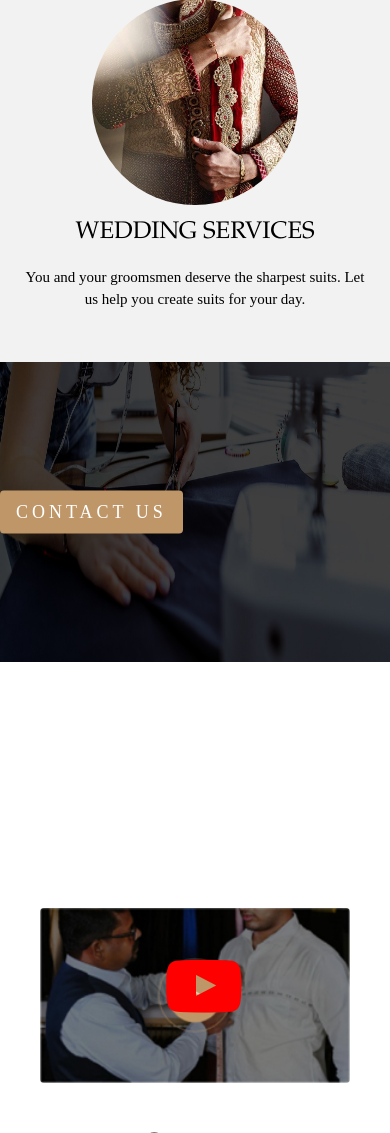
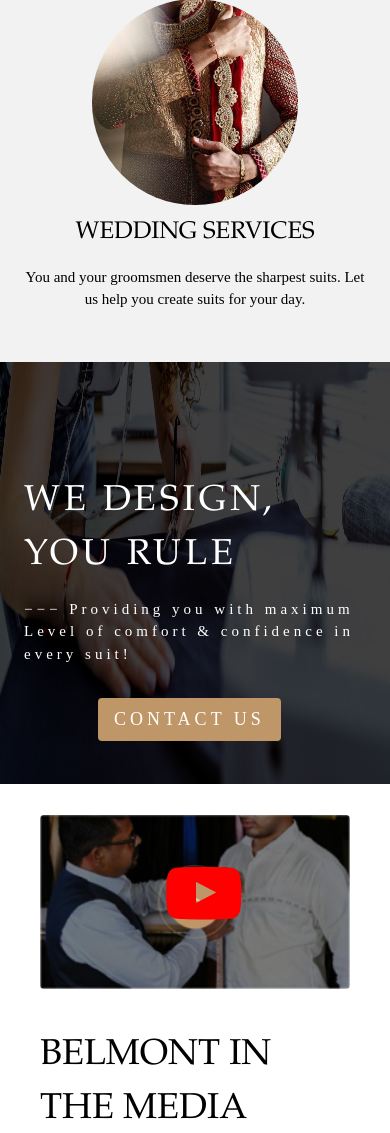
Before and after one commit to dhanraj-propelsoft/belmont-web, a PHP site: page / in a window 390 px wide. Shown: the part 2645-3778 px from the top of the page. Run offline with PHP 8.4, Linux system fonts and the light colour scheme.

Commit message:
align fixed

```diff
--- a/css/bt.css
+++ b/css/bt.css
@@ -687,12 +687,20 @@
          object-fit: cover;
      }
 
+    .bt-display-left {
+        position: absolute;
+        top: 50%;
+        left: 0%;
+        transform: translate(0%, -50%);
+        -ms-transform: translate(-0%, -50%)
+    }
+
      .bt-button-right {
         position: absolute;
-        top: 50%;
-        right: 0%;
-        transform: translate(0%, -50%);
-        -ms-transform: translate(0%, -50%)
+        bottom: 10%;
+        right: 28%;
+        transform: translate(0%, 0%);
+        -ms-transform: translate(0%, 0%);
     }
 
     .bt-img-button {
@@ -758,7 +766,7 @@
      .bt-button-right {
         position: absolute;
         top: 50%;
-        right: 0%;
+        right: 7%;
         transform: translate(0%, -50%);
         -ms-transform: translate(0%, -50%)
     }
@@ -891,7 +899,7 @@
 
      .bt-img-button {
          width:100%;
-         height:300px;
+         height:50vh;
      }
  }
 
--- a/index.html
+++ b/index.html
@@ -130,13 +130,11 @@
 
   <div class="bt-content bt-display-container bt-wide ">
     <img class="bt-img-button" src="./img/home9.jpg" alt="">
-    <div class="bt-display-left bt-text-white bt-twothird bt-padding">
+    <div class="bt-display-left bt-text-white bt-twothird bt-padding-large">
       <h1 class="bt-text-white mainTit">WE DESIGN, YOU RULE</h1>
       <p class="bt-text-white spanTitle">−−− Providing you with maximum Level of comfort & confidence in every suit!</p>
     </div>
-    <div class="bt-button-right bt-third">
-      <a class="bt-button bt-round bt-large bt-hover-opacity-off" style="color: #ffffff; background-color: #bf9668; margin-right: 16px;" href="#contactSec">CONTACT US</a>
-    </div>
+    <a class="bt-button bt-button-right bt-round bt-large bt-hover-opacity-off" style="color: #ffffff; background-color: #bf9668;" href="#contactSec">CONTACT US</a>
   </div>
   <div class="bt-content bt-container bt-padding-16">
     <div class="bt-row">
```
Lines whose indentation alone changed are shown as unchanged.
